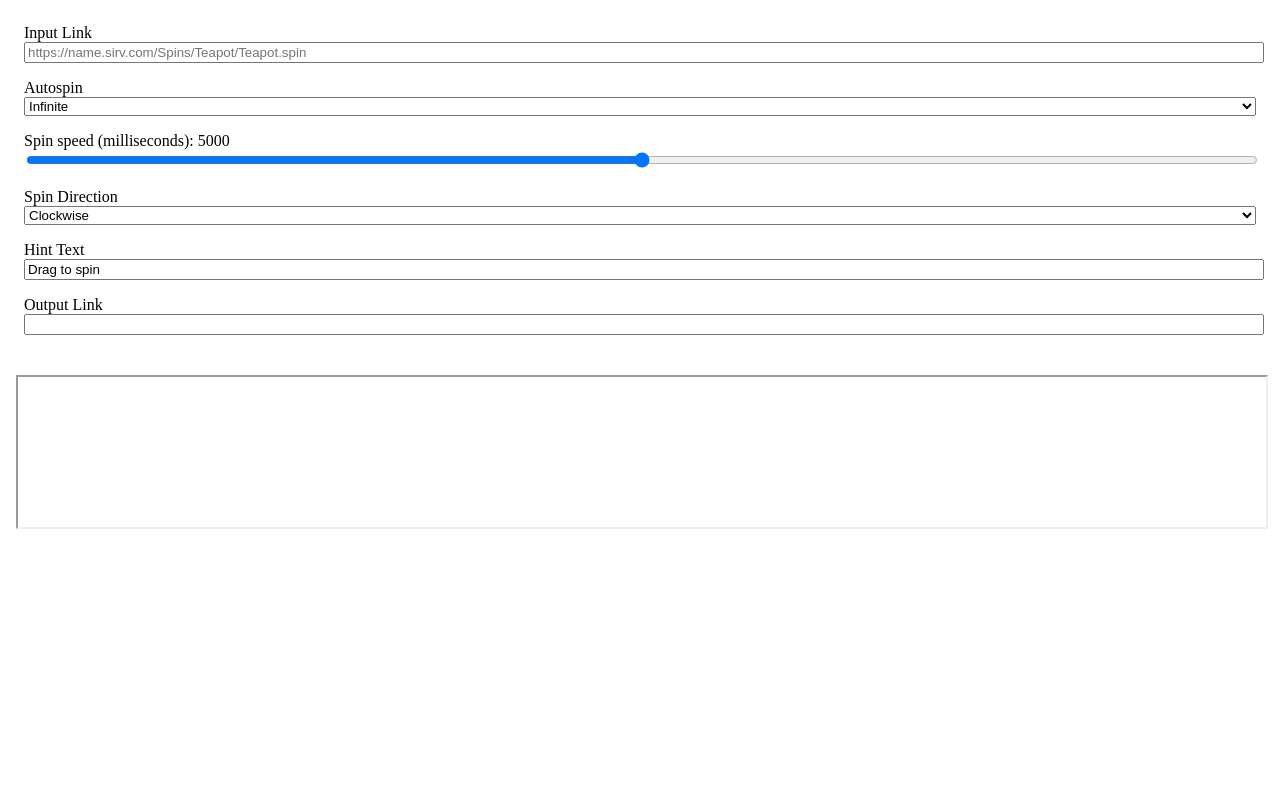
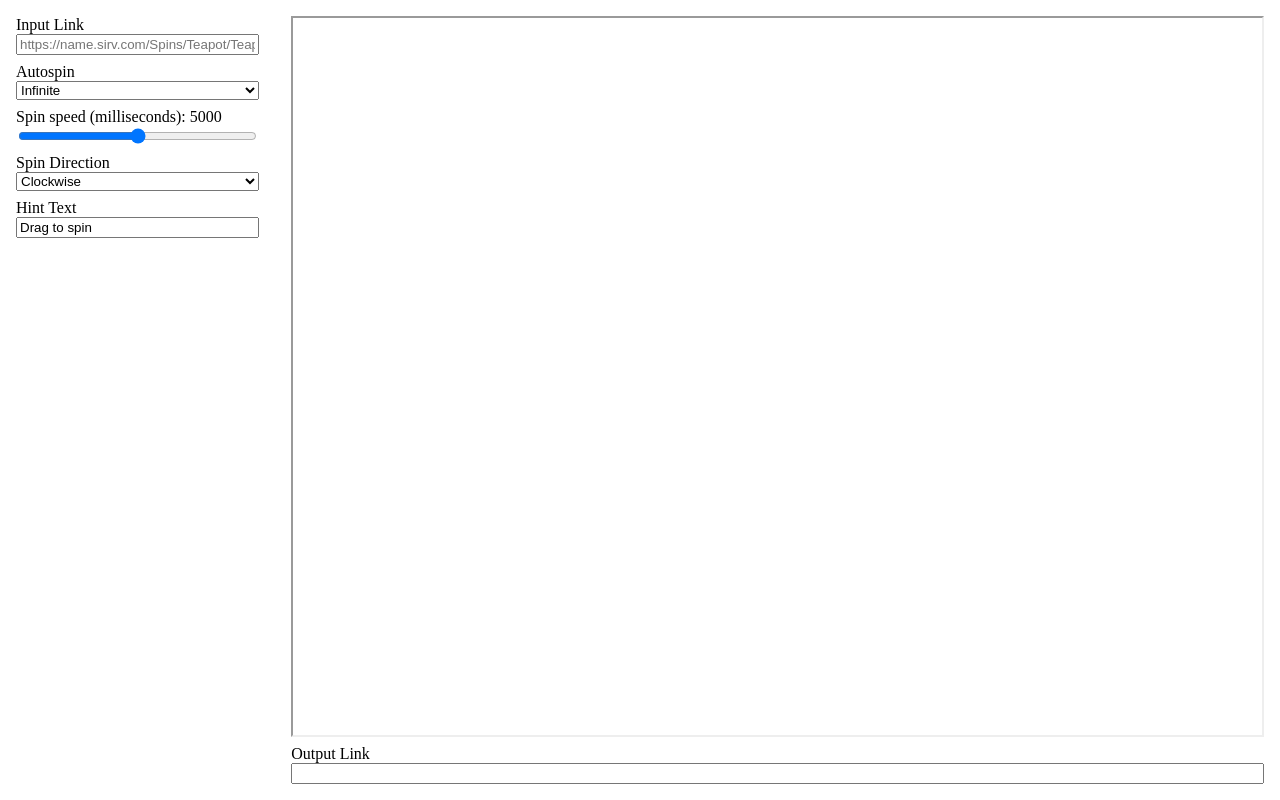
Before and after one commit to lewpar/SirvSpinConfig, a plain HTML site: page index.html in a window 1280 px wide. Drawn offline with Linux system fonts and the light colour scheme.

Commit message:
Changed the layout to have a left and right pane instead of top and bottom.

```diff
--- a/index.html
+++ b/index.html
@@ -40,15 +40,15 @@
             <input id="sirv-hint-text" value="Drag to spin" />
         </div>
         <div id="sirv-item">
-            <div>Output Link</div>
-            <input id="new-link" type="text" readonly />
-        </div>
-        <div id="sirv-item">
             <div id="sirv-error"></div>
         </div>
     </div>
     <div id="sirv-preview">
         <iframe id="new-link-frame"></iframe>
+        <div id="sirv-new-link">
+            <div>Output Link</div>
+            <input id="new-link" type="text" readonly />
+        </div>
     </div>
     <script src="./scripts/main.js"></script>
 </body>
--- a/style/main.css
+++ b/style/main.css
@@ -1,6 +1,6 @@
 body {
     display: flex;
-    flex-direction: column;
+    flex-direction: row;
 
     margin: 0;
     min-height: 100vh;
@@ -11,26 +11,35 @@ body {
     flex-direction: column;
 
     margin: 1rem;
+    flex: 2;
+
+    gap: 0.5rem;
 }
 
 #sirv-item {
-    margin: 0.5rem;
-}
-#sirv-item * {
-    width: 100%;
+    display: flex;
+    flex-direction: column;
 }
 
 #sirv-preview {
+    display: flex;
+    flex-direction: column;
+
     margin: 1rem;
-    margin-top: 0rem;
-    flex-grow: 1;
+    flex: 8;
 }
-iframe {
-    width: 100%;
-    height: 100%;
+#sirv-preview iframe {
+    flex: 1;
+}
+#sirv-new-link {
+    display: flex;
+    flex-direction: column;
+
+    margin-top: 0.5rem;
 }
 
 #sirv-error {
     color: red;
     font-size: 1.5rem;
+    flex-wrap: wrap;
 }
```
